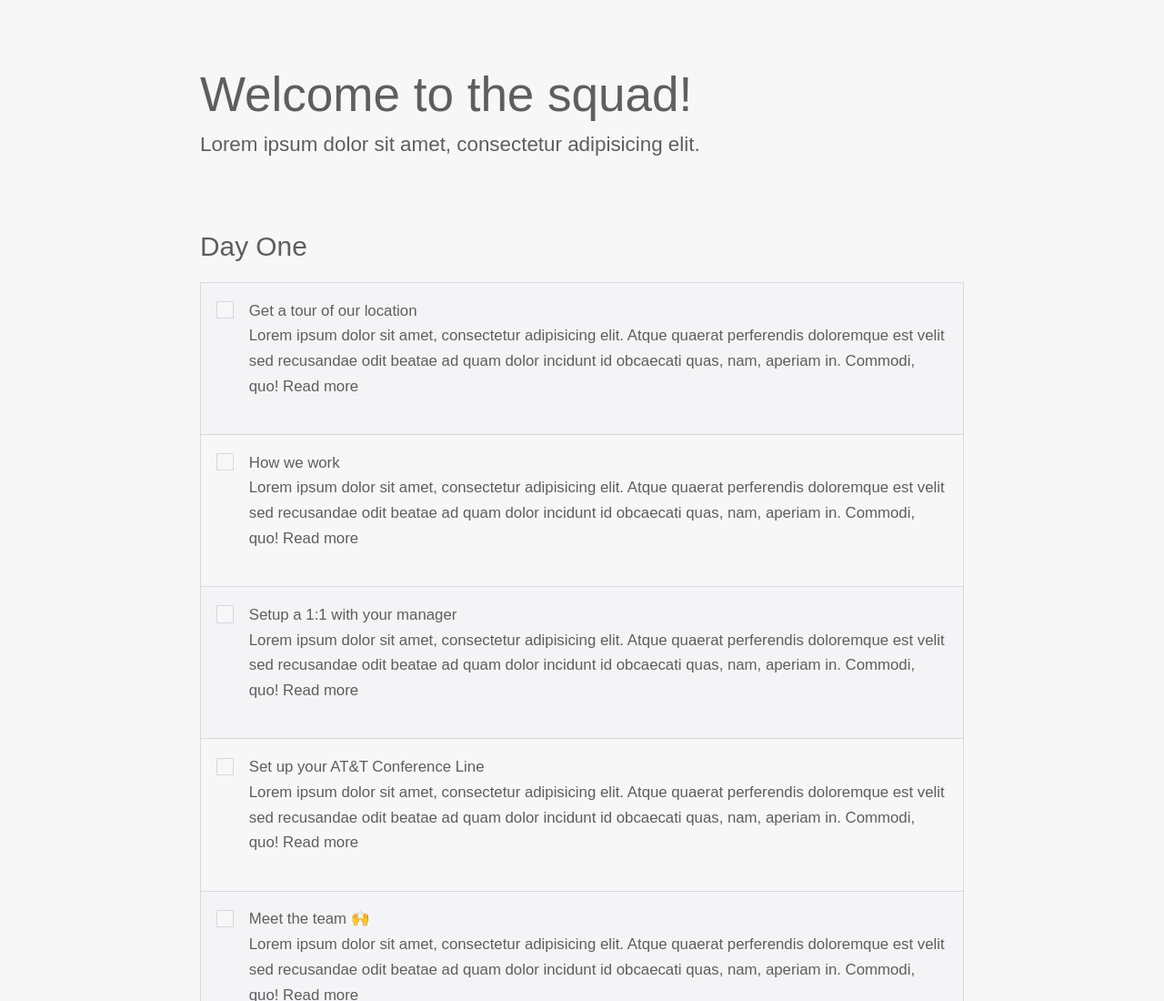
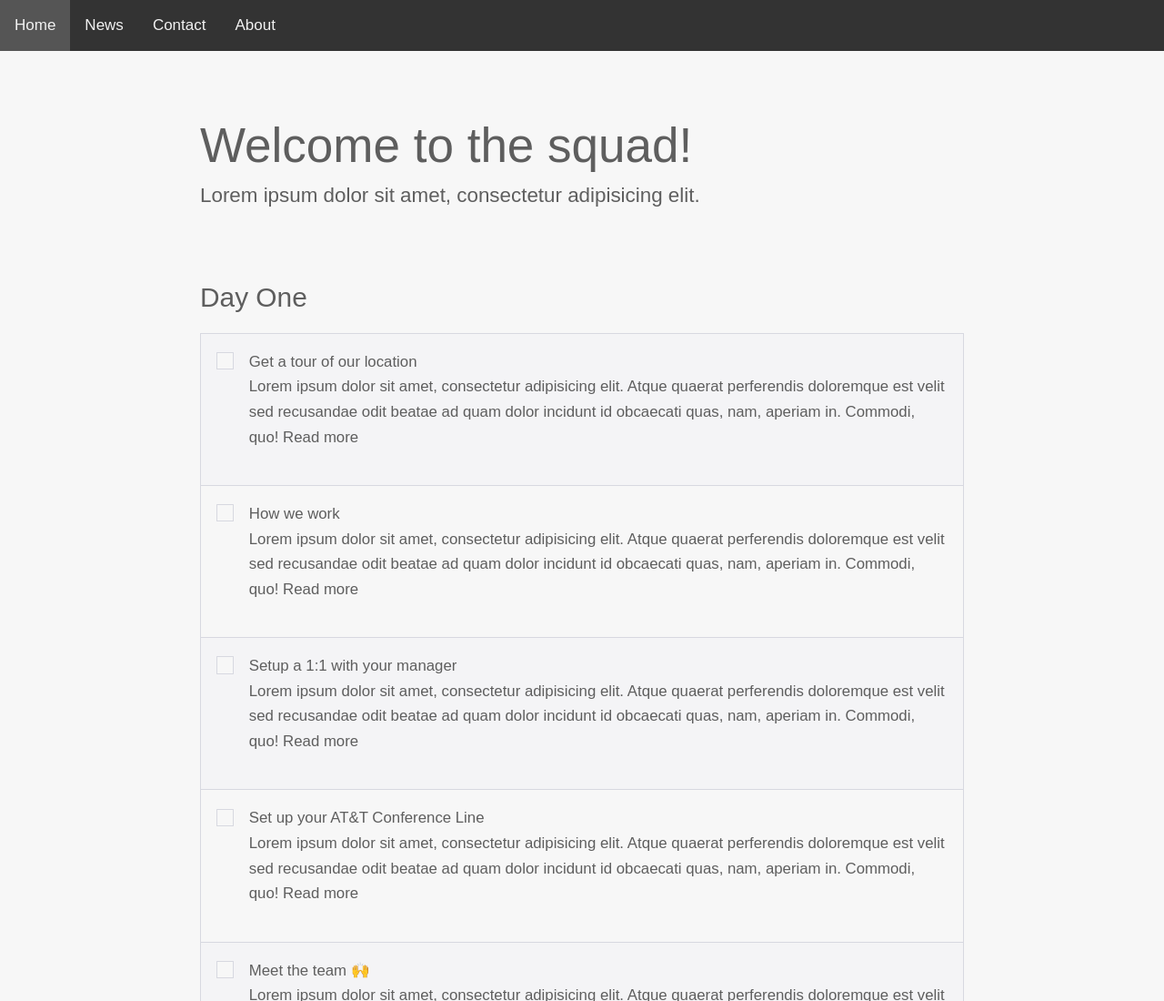
Before and after one commit to techtolentino/starter, a website: page index.html in a window 1280 px wide. Shown: the top 1100 px of the page at 91% size. Drawn offline with Linux system fonts and the light colour scheme.

Commit message:
Update index.html

```diff
--- a/index.html
+++ b/index.html
@@ -9,7 +9,18 @@
         <link rel="stylesheet" href="css/styles.css">
     </head>
     <body>
+        <ul class="topnav" id="myTopnav">
+          <li><a class="active" href="#home">Home</a></li>
+          <li><a href="#news">News</a></li>
+          <li><a href="#contact">Contact</a></li>
+          <li><a href="#about">About</a></li>
+          <li class="icon">
+            <a href="javascript:void(0);" style="font-size:15px;" onclick="myFunction()">☰</a>
+          </li>
+        </ul>
         <div class="container">
+
+
             <div class="band--LARGE">
                 <h1>Welcome to the squad!</h1>
                 <h4>Lorem ipsum dolor sit amet, consectetur adipisicing elit.</h4>
```
